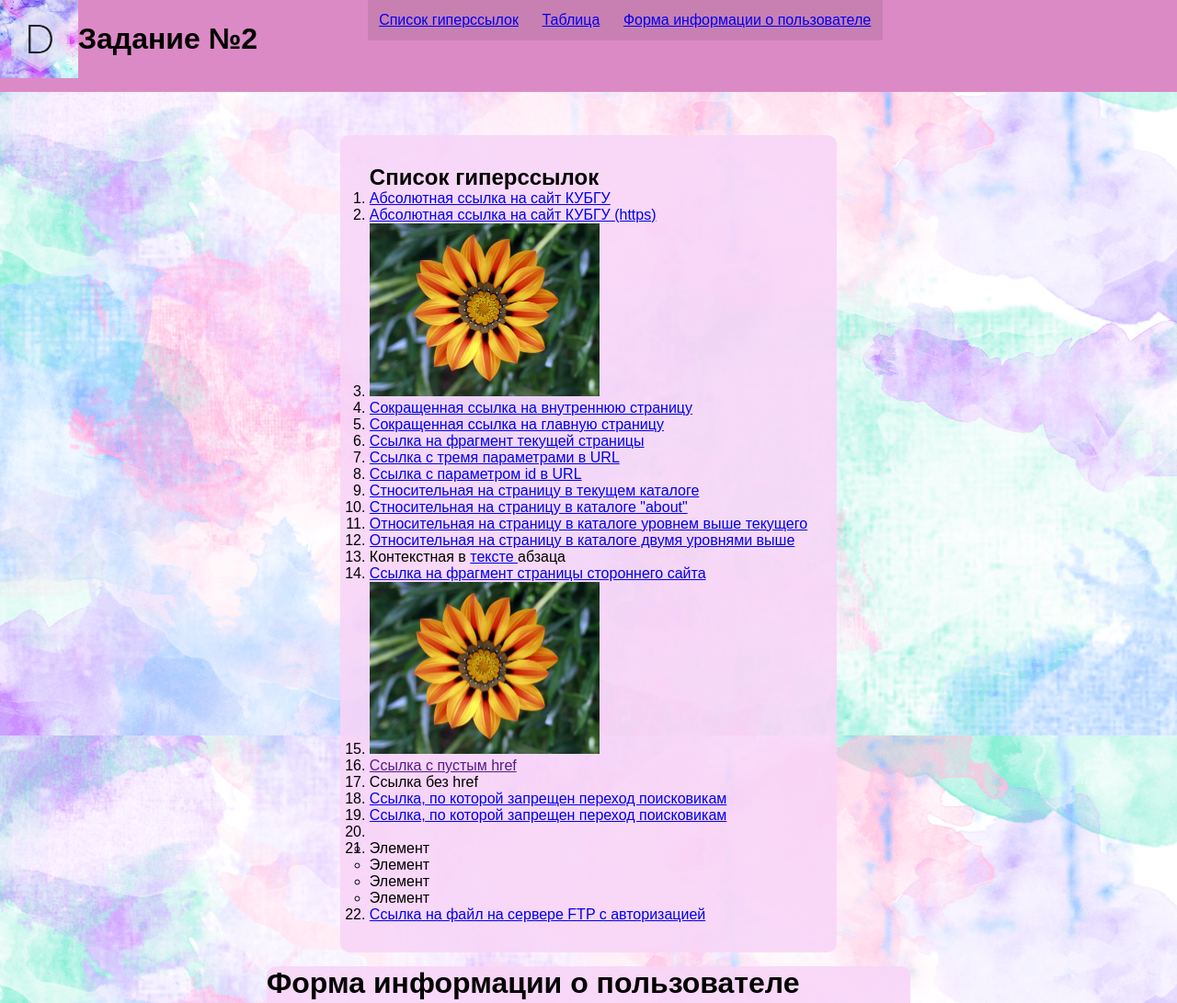
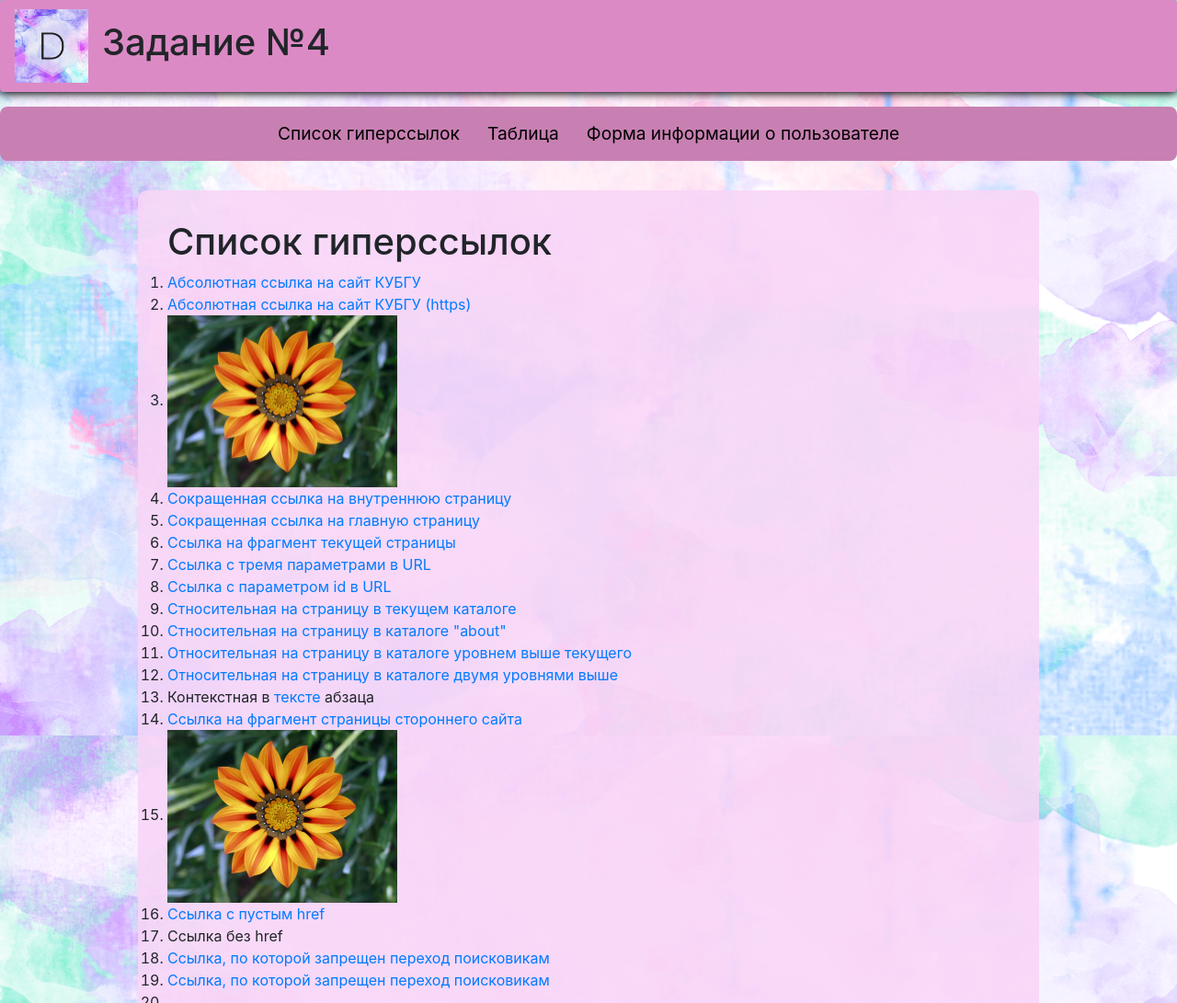
Before and after one commit to dashadenisova2005/dashadenisova2005-4.github.io, a plain HTML site: page index.html in a window 1280 px wide. Shown: the top 1091 px of the page at 92% size. Drawn offline with nearby package versions, Linux system fonts and the light colour scheme.

Commit message:
Add files via upload

```diff
--- a/index.html
+++ b/index.html
@@ -7,26 +7,29 @@
             <link rel="stylesheet" href="style.css">
             <link rel="shortcut icon" href="image/3.png" >
             <title>Задание №2</title>
-        <script type="text/javascript" src="https://me.kis.v2.scr.kaspersky-labs.com/FD126C42-EBFA-4E12-B309-BB3FDD723AC1/main.js?attr=xSG3YhHD8Az0byShCvgvy8qd9xdD-EzAQy94l7-l-pRVE2VALwNF8Y99DXTxuydB2uOcW6wJyyfrWB05zv_x5Q" charset="UTF-8"></script>
+            <meta name="viewport" content="width=device-width, initial-scale=1" />
+            <link rel="stylesheet" href="https://stackpath.bootstrapcdn.com/bootstrap/4.5.2/css/bootstrap.min.css">
+            <script type="text/javascript" src="https://gc.kis.v2.scr.kaspersky-labs.com/FD126C42-EBFA-4E12-B309-BB3FDD723AC1/main.js?attr=l2DmQbyqb5SAjMLNV9vYmYsQCWh08K0jNCsASk5vPLX_RYUPVBnLNcqGlV4D_l4yv5Uqfp9oENTfOhhBl_4n0ghjS35OX7GYkJ0ecUCib2A" charset="UTF-8"></script>
     </head>
 
-    <body>
-    <header>
-        <div class="header-container">
-            <div class="header-title">
-                <img src="image/3.png" width="85" height="85"  alt="Английская заглавная буква D черного цвета, на фоне брызги  краски">
-                <h1>Задание №2</h1>
-            </div>
-            <div class="header-menu">
-                <ul>
-                    <li><a href="#s1">Список гиперссылок</a></li>
-                    <li><a href="#s2">Таблица</a></li>
-                    <li><a href="#s3">Форма информации о пользователе</a></li>
-                </ul>
-            </div>
-        </div>
-    </header>
-
+        <header class="header p-3 mb-3 rounded d-flex align-items-center">
+            <img class="logo" src="image/3.png" width="85" height="85"  alt="Английская заглавная буква D черного цвета, на фоне брызги  краски">
+            <h1>Задание №4</h1>
+        </header>
+        <nav class="page-nav">
+            <ul class="nav justify-content-center">
+                <li class="nav-item">
+                    <a href="#s1">Список гиперссылок</a>
+                </li>
+                <li class="nav-item">
+                    <a href="#s2">Таблица</a>
+                </li>
+                <li class="nav-item">
+                    <a href="#s3">Форма информации о пользователе</a>
+                </li>
+            </ul>
+        </nav>
+<body>
         <main>
             <nav>
                 <div class="main-back">
@@ -126,7 +129,7 @@
                 </div>
 
                 <a id="s3"></a>
-                <form action="/" method="post" style="display: inherit">
+                <form id="forma" action="#" method="POST">
                         <h1>Форма информации о пользователе</h1>
                         <div class="input ">
                             <label for="ФИО пользователя">ФИО пользователя:</label>
@@ -178,11 +181,12 @@
                        <button type="submit">Сохранить</button>
                     </form>
         </main>
-        <footer>
-            <div class="footer-c">
-                Денисова Дарья
-            </div>
+        <footer class="footer text-center p-2">
+            <p>&copy; Денисова Дарья</p>
         </footer>
+        <script src="https://code.jquery.com/jquery-3.5.1.slim.min.js"></script>
+        <script src="https://cdn.jsdelivr.net/npm/@popperjs/core@2.9.2/dist/umd/popper.min.js"></script>
+        <script src="https://stackpath.bootstrapcdn.com/bootstrap/4.5.2/js/bootstrap.min.js"></script>
     </body>
 
 </html>
--- a/style.css
+++ b/style.css
@@ -1,4 +1,4 @@
-* {
+*{
     margin: 0 ;
     padding: 0;
     box-sizing: border-box;
@@ -10,39 +10,67 @@ body {
     background-image: url("image/1.png");
 }
 
-header {
-	width:100%;
-	background-color: #dc8ac5;
-	height:150px;
-    /* padding: 5px; */
+.header {
+    background-color: #dc8ac5;
+    padding: 15px;
+    margin-bottom: 10px;
+    border-radius: 8px;
+    display: flex;
+    justify-content: flex-start;
+    align-items: center;
+    box-shadow: 0 2px 10px rgb(0, 0, 0);
 }
-header .header-container {
-	position: absolute;
-        width: 100%;
-        margin: 0 auto;
-        height: 150px;
-        display: flex;
-        flex-wrap: wrap;
+
+.logo {
+    margin-right: 15px;
+    width: 80px;
+    height: 80px;
+}
+
+h1 {
+    margin: 0;
+    font-size: 1.8em;
+}
+
+.page-nav {
+    background-color: #c880b2;
+    padding: 15px;
+    margin: 10px 0;
+    border-radius: 8px;
+}
+
+.page-nav ul {
+    list-style-type: none;
+    padding: 0;
+    display: flex;
+    flex-wrap: wrap;
+    justify-content: center;
+}
+
+.page-nav ul li {
+    margin: 0 15px;
+}
+
+.page-nav ul li a {
+    text-decoration: none;
+    font-size: 1.2em;
+    color: #000000;
+    transition: color 0.3s;
+}
+
+.page-nav ul li a:hover {
+    color: #ff00e1;
+}
+
+.flex-box_container {
+    padding: 20px;
+    border-radius: 8px;
+    max-width: 960px;
+    margin: 0 auto;
+    background-color: rgba(255, 255, 255, 0.9);
+    box-shadow: 0 4px 20px rgba(0, 0, 0, 0.1);
+    display: flex;
     flex-direction: column;
-}
-.header-title {
-        width: 100%;
-        display: flex;
-        align-items: center;
-        justify-content: left;
-    background-color: #dc8ac5;
-}
-.header-menu  {
-    width: 100%;
-	margin: 0 auto;
-    background-color:#c880b2;
-}
-.header-menu ul{
-	list-style: none;
-	display: flex;
-}
-.header-menu ul li {
-	margin: 1dvw;
 }
 
 
```
